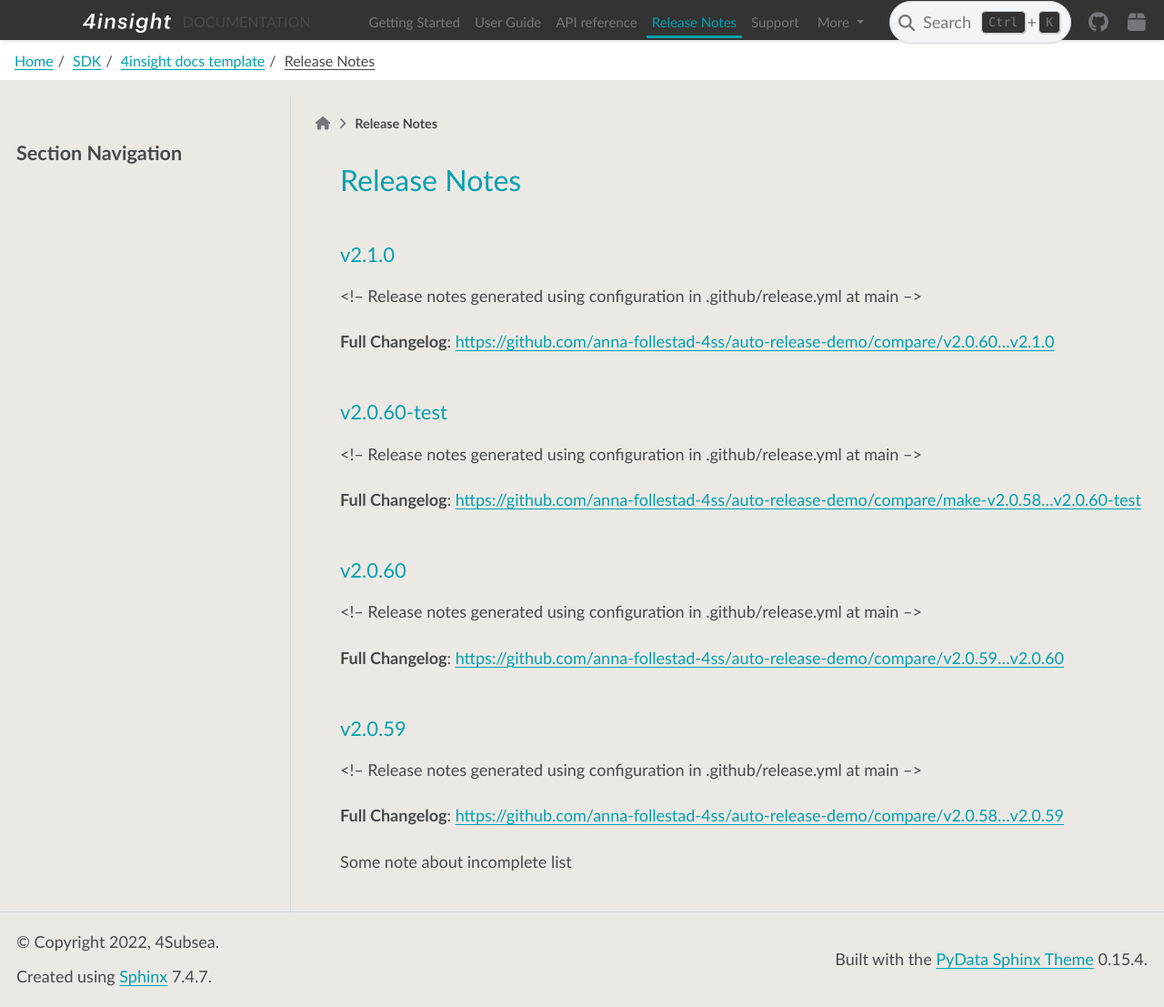
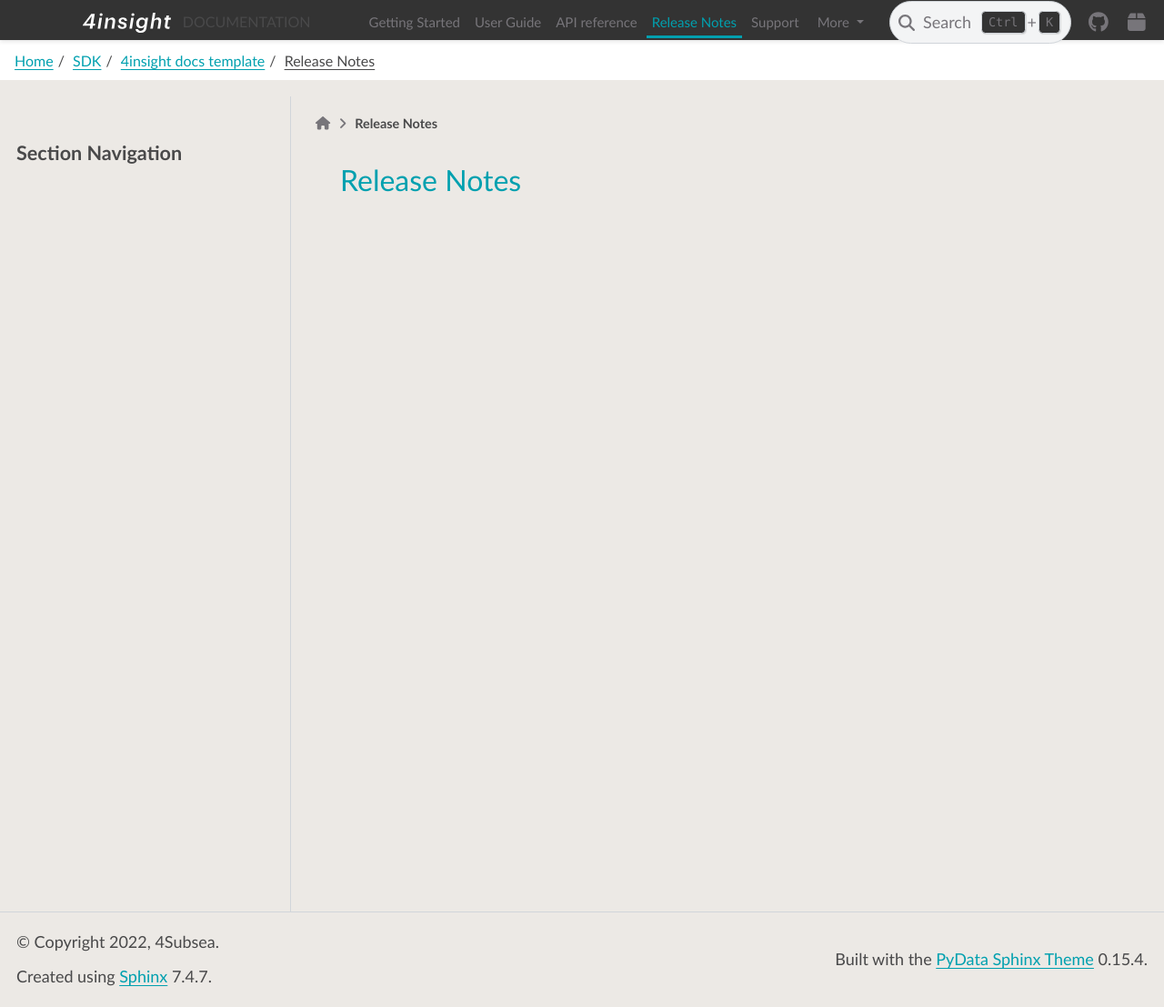
Before and after one commit to anna-follestad-4ss/auto-release-demo, a Sphinx documentation site: the page built from docs/release_notes.rst, in a window 1280 px wide and 1107 px high. Shown: the whole window at 91% size. Built offline with Sphinx 7.4.7 and the PyData theme 0.15.4, drawn with Linux system fonts in a browser that asks for light colours.

Commit message:
Update release_notes.rst

```diff
--- a/docs/release_notes.rst
+++ b/docs/release_notes.rst
@@ -1,45 +1,2 @@
 Release Notes
 =============
-
-
-v2.1.0
-------------------------------
-
-<!-- Release notes generated using configuration in .github/release.yml at main -->
-
-
-
-**Full Changelog**: https://github.com/anna-follestad-4ss/auto-release-demo/compare/v2.0.60...v2.1.0
-
-
-v2.0.60-test
-------------------------------
-
-<!-- Release notes generated using configuration in .github/release.yml at main -->
-
-
-
-**Full Changelog**: https://github.com/anna-follestad-4ss/auto-release-demo/compare/make-v2.0.58...v2.0.60-test
-
-
-v2.0.60
-------------------------------
-
-<!-- Release notes generated using configuration in .github/release.yml at main -->
-
-
-
-**Full Changelog**: https://github.com/anna-follestad-4ss/auto-release-demo/compare/v2.0.59...v2.0.60
-
-
-v2.0.59
-------------------------------
-
-<!-- Release notes generated using configuration in .github/release.yml at main -->
-
-
-
-**Full Changelog**: https://github.com/anna-follestad-4ss/auto-release-demo/compare/v2.0.58...v2.0.59
-
-
-Some note about incomplete list
```
